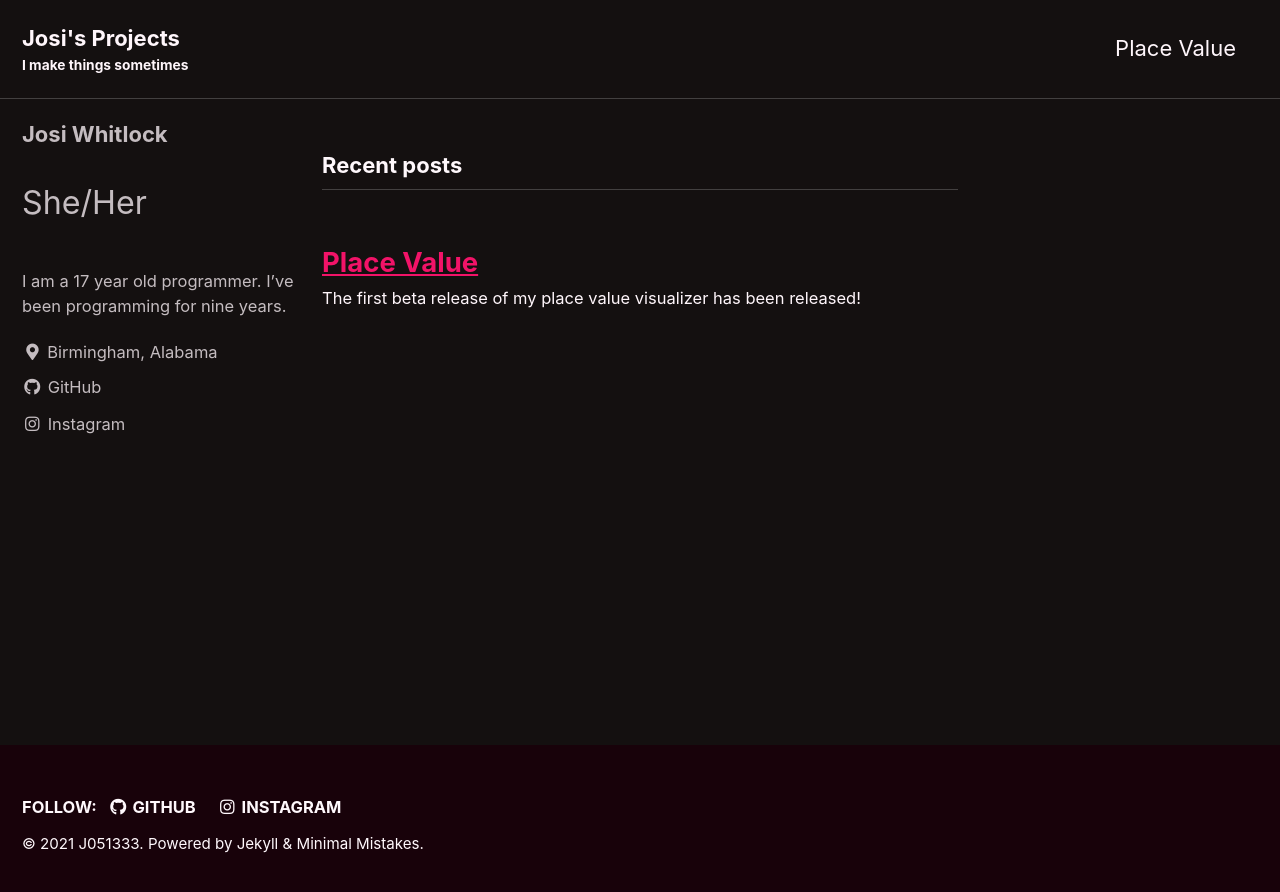
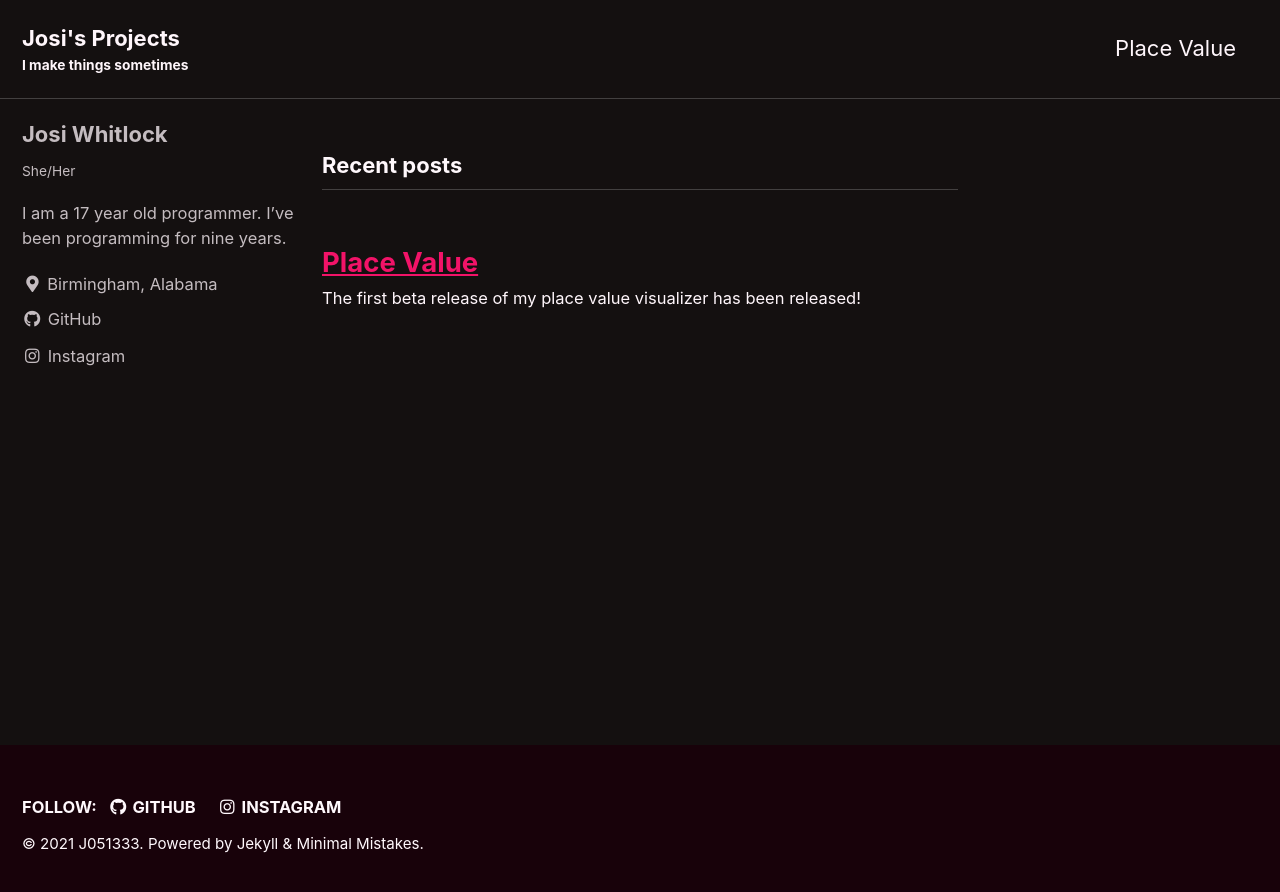
Before and after one commit to J051333/j051333.github.io, a Jekyll site: the page built from index.html, in a window 1280 px wide. Shown: the top 892 px of the page. Built offline with Jekyll 4.4.1, drawn with Linux system fonts in a browser that asks for light colours; cached includes are drawn as plain includes; the list of posts is cut into pages by our own code.

Commit message:
Update _sidebar.scss

```diff
--- a/_sass/minimal-mistakes/_sidebar.scss
+++ b/_sass/minimal-mistakes/_sidebar.scss
@@ -169,24 +169,22 @@
 
   @include breakpoint($large) {
     margin-top: 10px;
-    margin-bottom: 10px;
+    margin-bottom: 5px;
   }
 }
 .sidebar .author__name {
   font-family: $sans-serif;
   font-size: $type-size-5;
 }
+
 .author__pronouns {
   margin: 0;
+  font-size: smaller;
 
   @include breakpoint($large) {
     margin-top: 5px;
-    margin-bottom: 10px;
+    margin-bottom: 20px;
   }
-}
-.sidebar .author__pronouns {
-  font-family: $sans-serif;
-  font-size: $type-size-2;
 }
 
 .author__bio {
```
